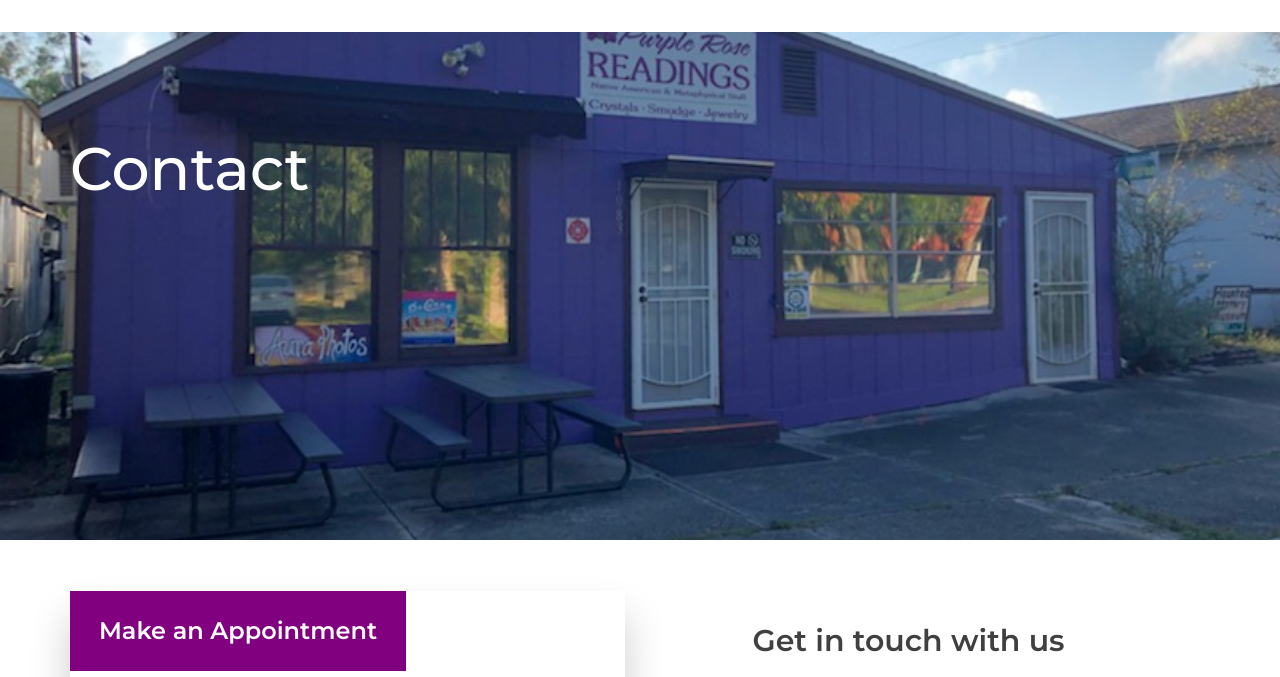
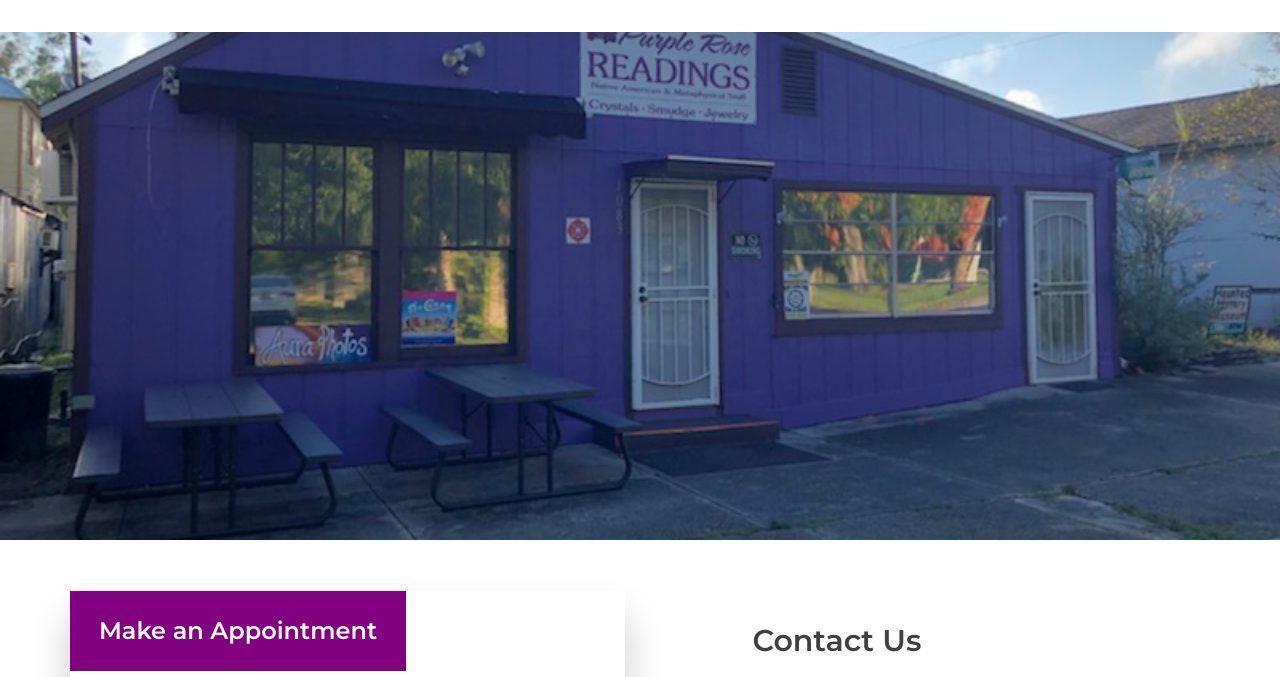
Before and after one commit to Lidzfreak3000/webStuff, a plain HTML site: page webFiles/drpro/contact.html in a window 1280 px wide. Shown: the part 85-762 px from the top of the page. Drawn offline with Linux system fonts and the light colour scheme; some packages are replaced by stand-ins of ours.

Commit message:
Remove 'Contact' header

```diff
--- a/webFiles/drpro/contact.html
+++ b/webFiles/drpro/contact.html
@@ -100,7 +100,7 @@
 				<div class="row">
 					<div class="col">
 						<div class="home_content">
-							<div class="home_title">Contact</div>
+							<div class="home_title"></div>
 							<div class="home_text"></div>
 						</div>
 					</div>
@@ -150,7 +150,7 @@
 				<!-- Contact Content -->
 				<div class="col-lg-5 offset-lg-1 contact_col">
 					<div class="contact_content">
-						<div class="contact_content_title">Get in touch with us</div>
+						<div class="contact_content_title">Contact Us</div>
 						<div class="contact_content_text">
 							<p>Contact us to schedule appointments with a reader or reserve a museum tour</p>
 						</div>
```
